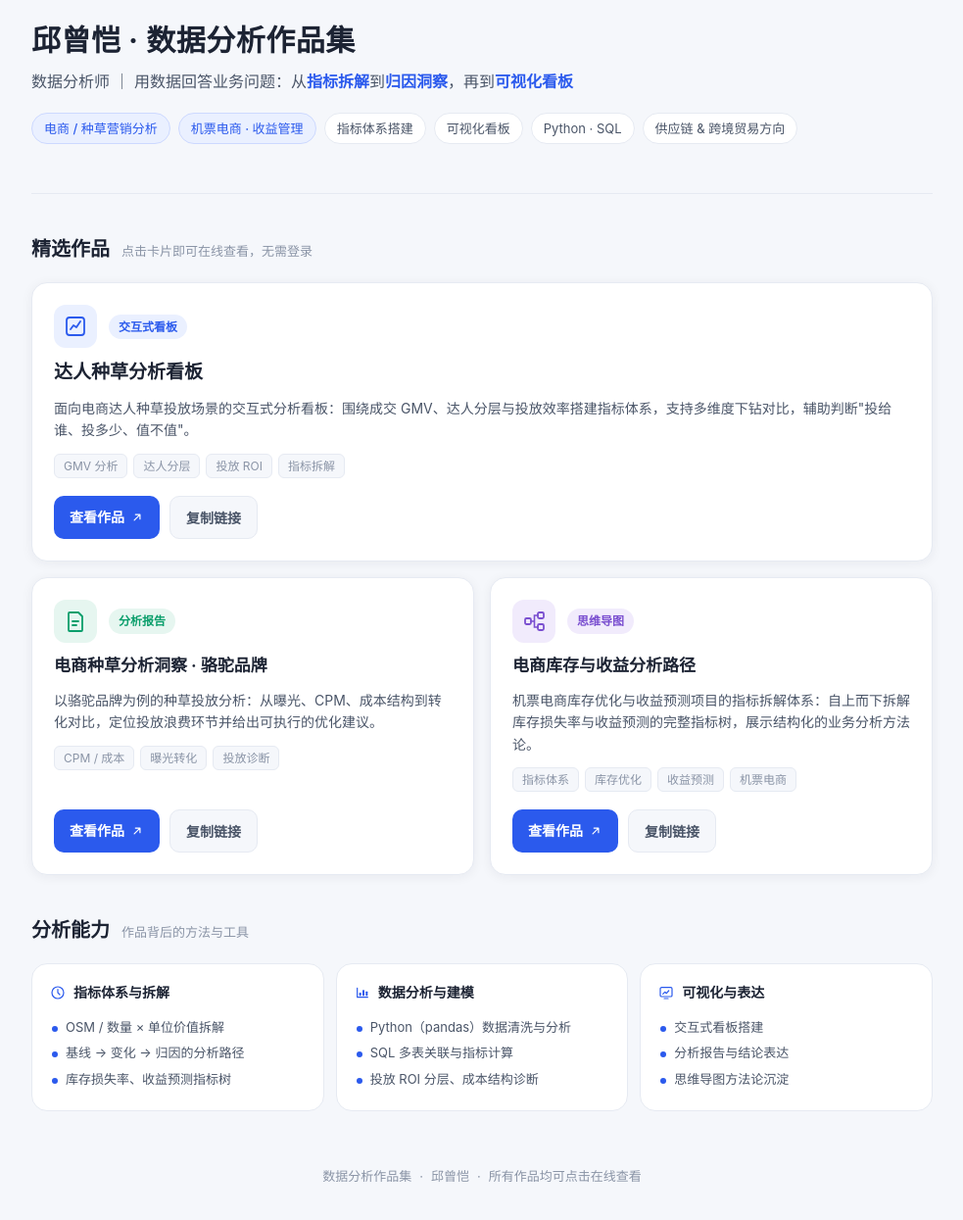
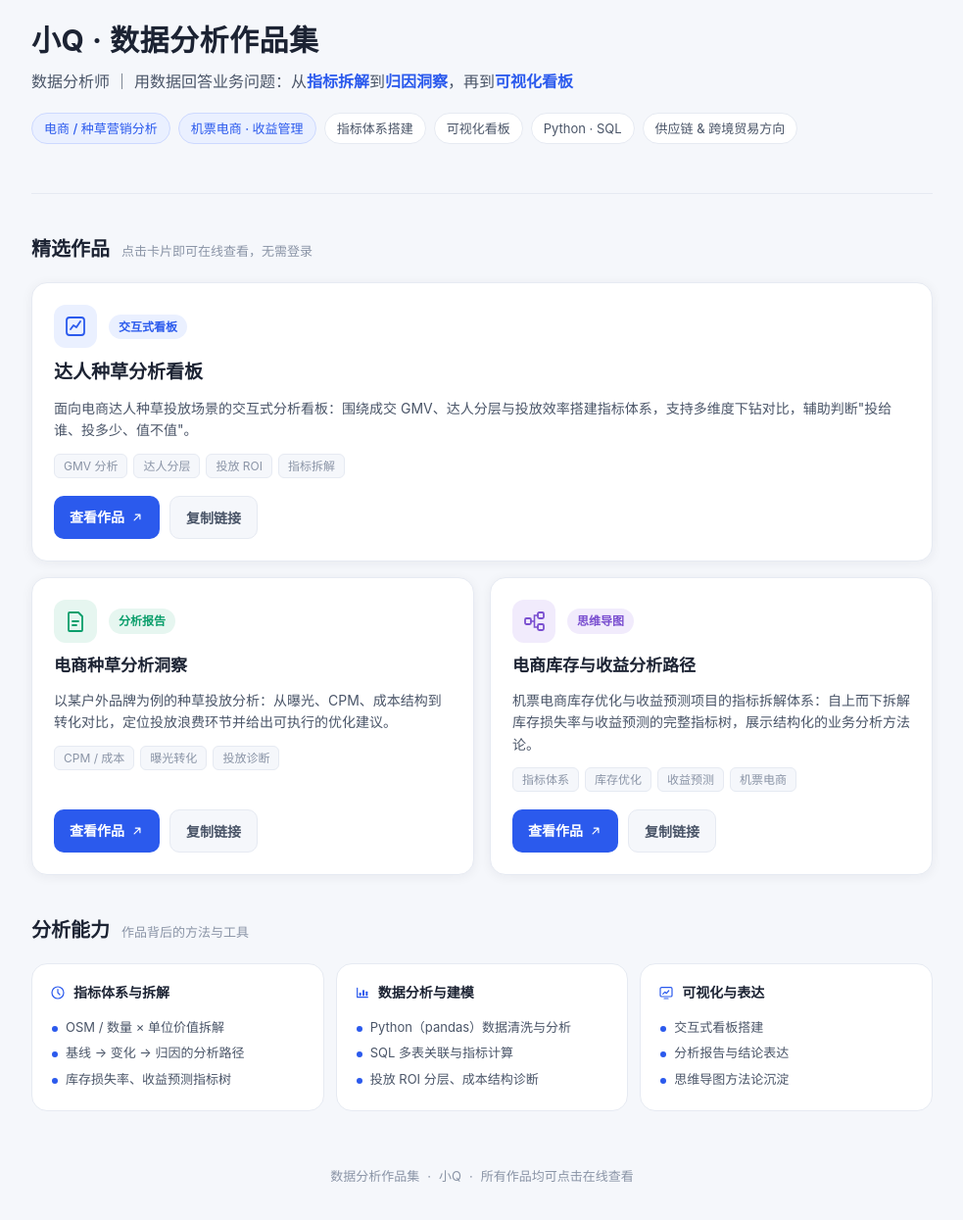
Before and after one commit to primarystudents/qiuzengkai, a plain HTML site: page index.html in a window 1280 px wide. Shown: the part 123-1368 px from the top of the page at 98% size, without its empty margins (148-1131 px from the left). Drawn offline with Linux system fonts and the light colour scheme.

Commit message:
首页匿名化：真名改为小Q

```diff
--- a/index.html
+++ b/index.html
@@ -3,7 +3,7 @@
 <head>
 <meta charset="UTF-8">
 <meta name="viewport" content="width=device-width, initial-scale=1.0, viewport-fit=cover">
-<title>邱曾恺 · 数据分析作品集</title>
+<title>小Q · 数据分析作品集</title>
 <style>
   :root{
     --bg:#f5f7fb; --card:#ffffff; --ink:#1c2333; --ink-2:#4a5568; --ink-3:#8a94a6;
@@ -109,7 +109,7 @@
         <rect x="17" y="3" width="4" height="18" rx="1" fill="#fff"/>
       </svg>
     </div>
-    <h1>邱曾恺 · 数据分析作品集</h1>
+    <h1>小Q · 数据分析作品集</h1>
     <p class="sub">数据分析师 ｜ 用数据回答业务问题：从<b>指标拆解</b>到<b>归因洞察</b>，再到<b>可视化看板</b></p>
     <div class="tags">
       <span class="tag hot">电商 / 种草营销分析</span>
@@ -167,8 +167,8 @@
           </div>
           <span class="chip report">分析报告</span>
         </div>
-        <h3>电商种草分析洞察 · 骆驼品牌</h3>
-        <p>以骆驼品牌为例的种草投放分析：从曝光、CPM、成本结构到转化对比，定位投放浪费环节并给出可执行的优化建议。</p>
+        <h3>电商种草分析洞察</h3>
+        <p>以某户外品牌为例的种草投放分析：从曝光、CPM、成本结构到转化对比，定位投放浪费环节并给出可执行的优化建议。</p>
         <div class="work-meta">
           <span>CPM / 成本</span><span>曝光转化</span><span>投放诊断</span>
         </div>
@@ -255,7 +255,7 @@
   </section>
 
   <footer>
-    数据分析作品集<span class="dot">·</span>邱曾恺<span class="dot">·</span>所有作品均可点击在线查看
+    数据分析作品集<span class="dot">·</span>小Q<span class="dot">·</span>所有作品均可点击在线查看
   </footer>
 </div>
 
```
